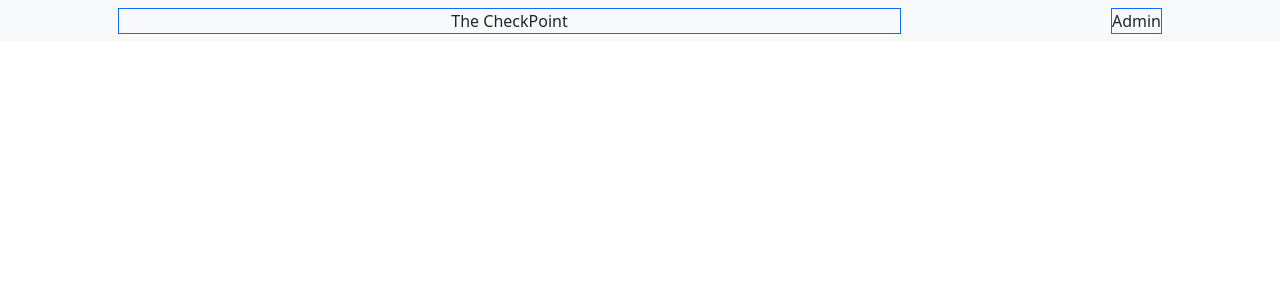
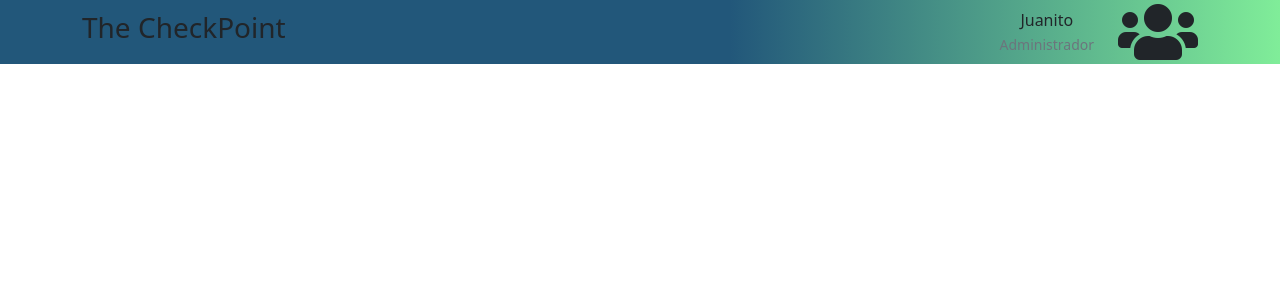
Before and after one commit to Veliz97N/the_checkpoint, a React (Create React App) app: page / in a window 1280 px wide. Shown: the top 300 px of the page. Built offline with nearby package versions, Linux system fonts and the light colour scheme.

Commit message:
Added little things

```diff
--- a/src/Folder_SideBar_TopBar/Topbar.js
+++ b/src/Folder_SideBar_TopBar/Topbar.js
@@ -1,20 +1,28 @@
 import React,{useContext, useState} from 'react'
 
 const Topbar = () => {
+    const nombre_empresa = "The CheckPoint"
+    const usuario={name:"Juanito", cargo: "Administrador"}
 
 
     return (
-        <nav className="navbar navbar-expand-lg navbar-light bg-light mb-3">
-            <div className="container px-5">
-                <div className="nombre_empresa border border-primary w-75 d-flex justify-content-center">
-                    The CheckPoint
+        <nav className="navbar navbar-expand-lg navbar-light bg-light mb-3 p-0 w-100">
+            <div className="container">
+                <div className="nombre_empresa">
+                    <h3 >{nombre_empresa}</h3>
                 </div>
-                <div className="usuario border border-primary">
-                    <div className="nombre_usuario">
-                        Admin
+                <div className="usuario_global d-sm-none d-md-flex" >
+                    <div className="datos_usuario me-4 d-flex flex-column my-auto">
+                        <div className="nombre_usuario mx-auto">
+                            {usuario.name}
+                        </div>
+                        <div className="permiso_usuario mx-auto">
+                            <small className="text-muted">{usuario.cargo}</small>
+
+                        </div>
                     </div>
                     <div className="foto_usuario">
-
+                        <i class="fas fa-users fa-4x"></i>
                     </div>
                 </div>
             </div>
--- a/src/index.css
+++ b/src/index.css
@@ -11,3 +11,10 @@ code {
   font-family: source-code-pro, Menlo, Monaco, Consolas, 'Courier New',
     monospace;
 }
+
+.navbar{ /*Aca se empieza el truqueo */
+  background: rgb(34,87,122);
+  background: linear-gradient(90deg, rgba(34,87,122,1) 0%, rgba(34,87,122,1) 57%, rgba(128,237,153,1) 100%);
+  float:right;
+
+}
```
